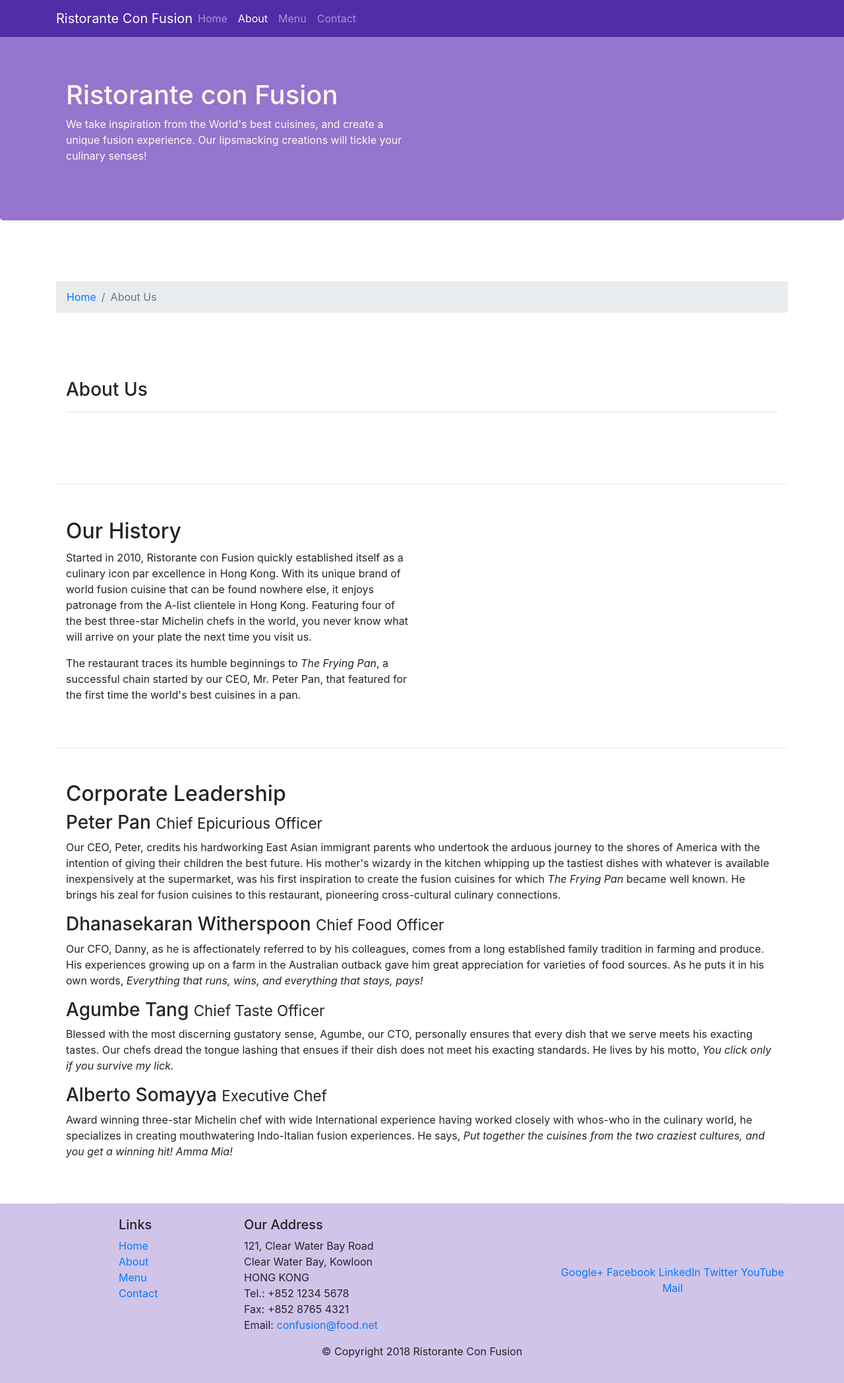
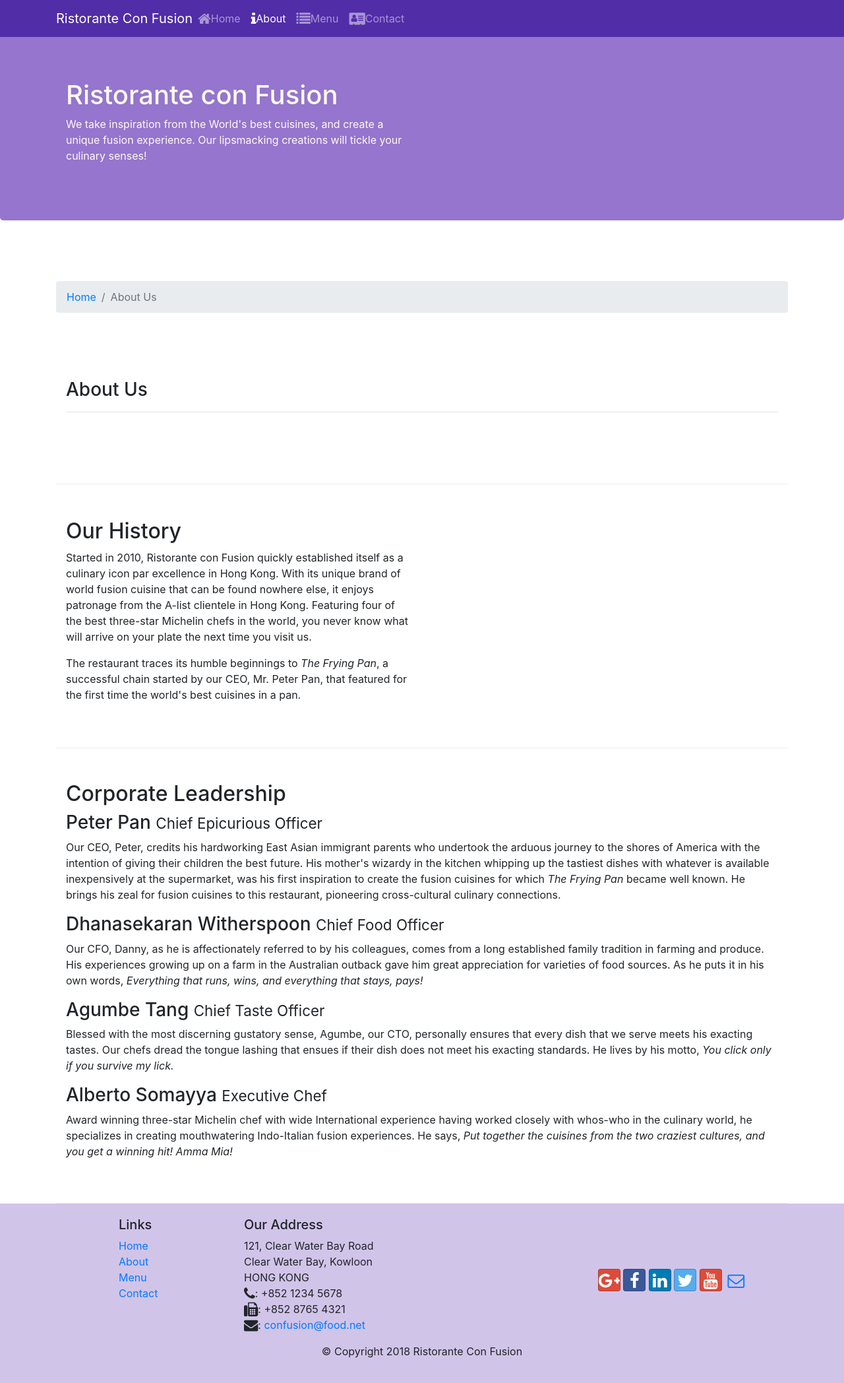
Before and after one commit to Shivamku09/Restaurant_Website, a website: page aboutus.html in a window 1280 px wide. Shown: the whole page at 66% size. Drawn offline with nearby package versions, Linux system fonts and the light colour scheme.

Commit message:
icon font

```diff
--- a/aboutus.html
+++ b/aboutus.html
@@ -9,6 +9,8 @@
 
     <!-- Bootstrap CSS -->
     <link rel="stylesheet" href="node_modules/bootstrap/dist/css/bootstrap.min.css">
+    <link rel="stylesheet" href="node_modules/font-awesome/css/font-awesome.min.css">
+    <link rel="stylesheet" href="node_modules/bootstrap-social/bootstrap-social.css">
     <link rel="stylesheet" href="css/styles.css">
     <title>Ristorante Con Fusion: About Us</title>
 
@@ -23,10 +25,10 @@
             <a class="navbar-brand mr-auto" href="./index.html">Ristorante Con Fusion</a>
             <div class="collapse navbar-collapse" id="Navbar">
                 <ul class="navbar-nav mr-auto">
-                    <li class="nav-item"><a class="nav-link" href="./index.html">Home</a></li>
-                    <li class="nav-item active"><a class="nav-link" href="#">About</a></li>
-                    <li class="nav-item"><a class="nav-link" href="#">Menu</a></li>
-                    <li class="nav-item"><a class="nav-link" href="#">Contact</a></li>
+                    <li class="nav-item"><a class="nav-link" href="./index.html"><span class="fa fa-home fa-lg"></span>Home</a></li>
+                    <li class="nav-item active"><a class="nav-link" href="#"><span class="fa fa-info fa-lg"></span>About</a></li>
+                    <li class="nav-item"><a class="nav-link" href="#"><span class="fa fa-list fa-lg"></span>Menu</a></li>
+                    <li class="nav-item"><a class="nav-link" href="#"><span class="fa fa-address-card fa-lg"></span>Contact</a></li>
                 </ul>
             </div>
 
@@ -103,19 +105,19 @@
 		              121, Clear Water Bay Road<br>
 		              Clear Water Bay, Kowloon<br>
 		              HONG KONG<br>
-		              Tel.: +852 1234 5678<br>
-		              Fax: +852 8765 4321<br>
-		              Email: <a href="mailto:confusion@food.net">confusion@food.net</a>
+		              <i class="fa fa-phone fa-lg"></i>: +852 1234 5678<br>
+		              <i class="fa fa-fax fa-lg"></i>: +852 8765 4321<br>
+		              <i class="fa fa-envelope fa-lg"></i>: <a href="mailto:confusion@food.net">confusion@food.net</a>
 		           </address>
                 </div>
                 <div class="col-12 col-sm-4 align-self-center">
                     <div class="text-center">
-                        <a href="http://google.com/+">Google+</a>
-                        <a href="http://www.facebook.com/profile.php?id=">Facebook</a>
-                        <a href="http://www.linkedin.com/in/">LinkedIn</a>
-                        <a href="http://twitter.com/">Twitter</a>
-                        <a href="http://youtube.com/">YouTube</a>
-                        <a href="mailto:">Mail</a>
+                        <a class="btn btn-social-icon btn-google" href="http://google.com/+"><span class="fa fa-google-plus"></span></a>
+                        <a class="btn btn-social-icon btn-facebook" href="http://www.facebook.com/profile.php?id="><span class="fa fa-facebook"></span></a>
+                        <a class="btn btn-social-icon btn-linkedin" href="http://www.linkedin.com/in/"><span class="fa fa-linkedin"></span></a>
+                        <a class="btn btn-social-icon btn-twitter" href="http://twitter.com/"><span class="fa fa-twitter"></span></a>
+                        <a class="btn btn-social-icon btn-google" href="http://youtube.com/"><span class="fa fa-youtube"></span></a>
+                        <a class="btn btn-social-icon" href="mailto:"><span class="fa fa-envelope-o"></span></a>
                     </div>
                 </div>
            </div>
--- a/package.json
+++ b/package.json
@@ -15,6 +15,8 @@
   },
   "dependencies": {
     "bootstrap": "^4.0.0",
+    "bootstrap-social": "^5.1.1",
+    "font-awesome": "^4.7.0",
     "jquery": "^3.3.1",
     "popper.js": "^1.16.1"
   }
```
Also changed, not shown: index.html (+15 -13 lines), 1 other file.
